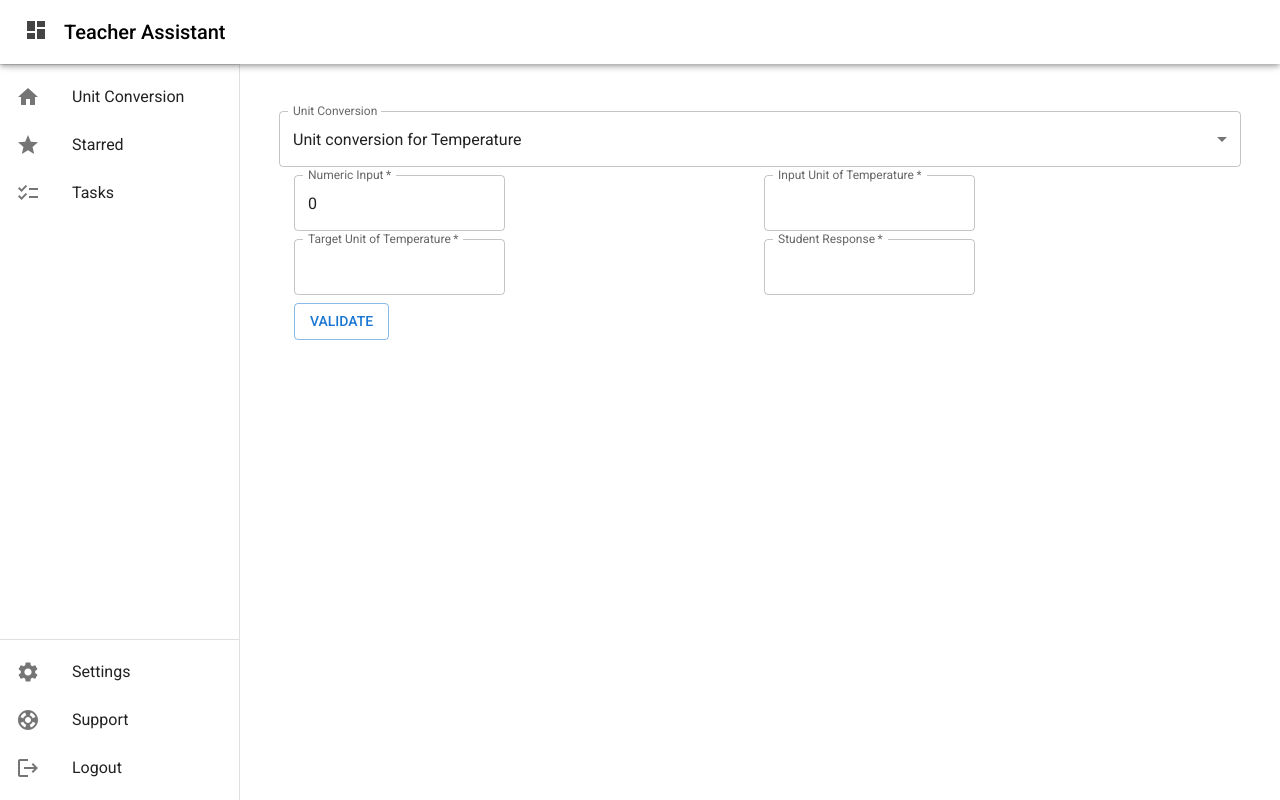
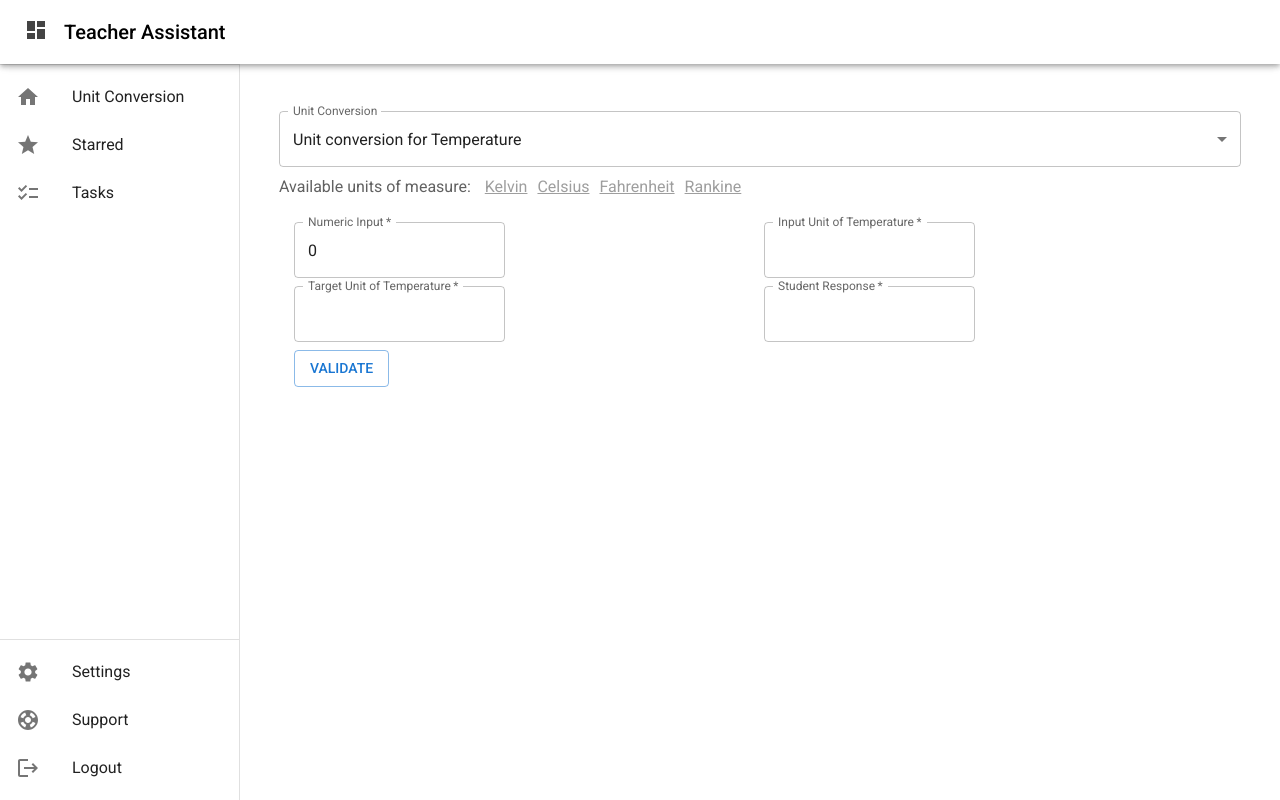
Before and after one commit to pavlikovskiy/teacher-assistant, a Next.js app: page / in a window 1280 px wide. Built offline with nearby package versions, Linux system fonts and the light colour scheme.

Commit message:
feat: UI updates: measures, ...

```diff
--- a/src/app/page.tsx
+++ b/src/app/page.tsx
@@ -1,5 +1,5 @@
 import * as React from 'react';
-import UnitConversionPage from "@/components/UnitConversionPage";
+import UnitConversionPage from "@/containers/UnitConversionPage";
 
 export default function HomePage() {
   return (
--- a/src/components/UnitConversionPage.tsx
+++ b/src/containers/UnitConversionPage.tsx
@@ -19,6 +19,7 @@ import {
     UnitConversionItemType
 } from "@/models/types";
 import {TemperatureConversionModel, UnitConversionModels} from "@/models/conversion";
+import { grey } from '@mui/material/colors';
 
 export const StyledAppContainer = styled(Grid)`
   padding-right: 15px;
@@ -34,6 +35,20 @@ export const StyledButton = styled(Button)`
 `
 export const StyledResponse = styled.div`
   //padding-right: 15px;
+`
+
+export const MeasureSection = styled(Grid)`
+  padding: 15px 0 15px 0;
+`
+
+export const MeasureLabel = styled.span`
+  //padding: 10px 10px 10px 0;
+  color: ${grey[700]};
+`
+export const StyledMeasure = styled.span`
+  padding: 10px 0 10px 10px;
+  text-decoration: underline;
+  color: ${grey[500]};
 `
 
 const unitOpts = [
@@ -105,6 +120,11 @@ function UnitConversionPage() {
                 </Box>
             </Grid>
 
+            <MeasureSection item xs={12}>
+              <MeasureLabel>Available units of measure:</MeasureLabel> { conversionModel.measures.map(measure => <StyledMeasure>{measure}</StyledMeasure>)}
+
+            </MeasureSection>
+
             <Grid item xs={12} >
                 {unitConversion && conversionModel &&
                   <UnitConversion unitConversionType={unitConversion} itemStatus={itemStatusFinal} onComplete={onComplete}/>}
```
Also changed, not shown: src/components/MediaCard.tsx (deleted, +0 -37 lines).
